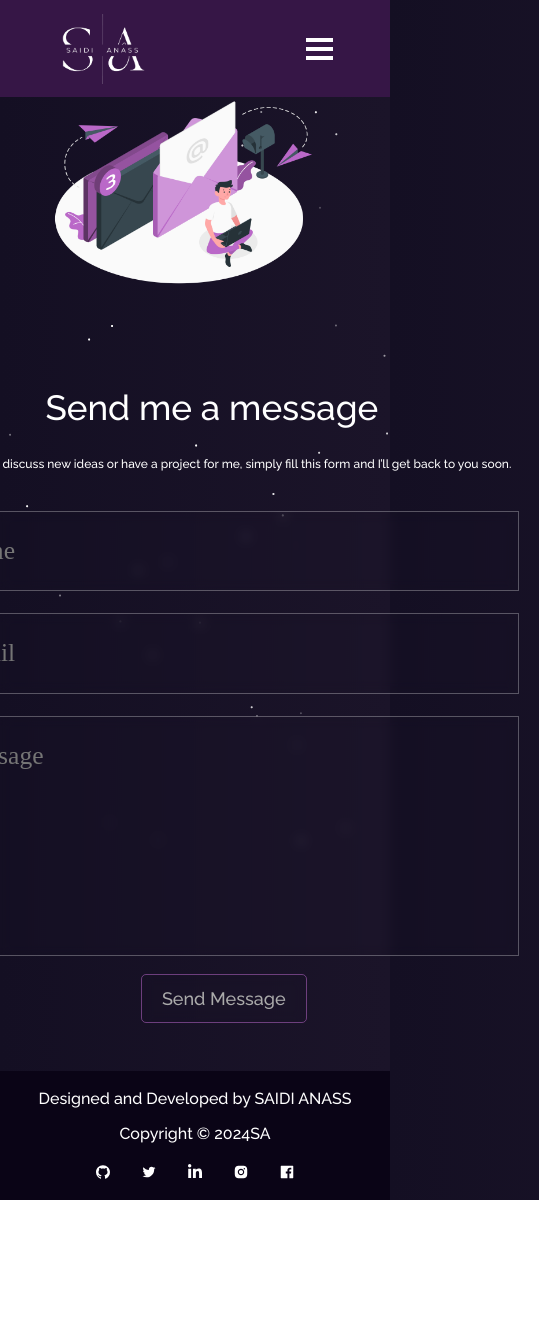
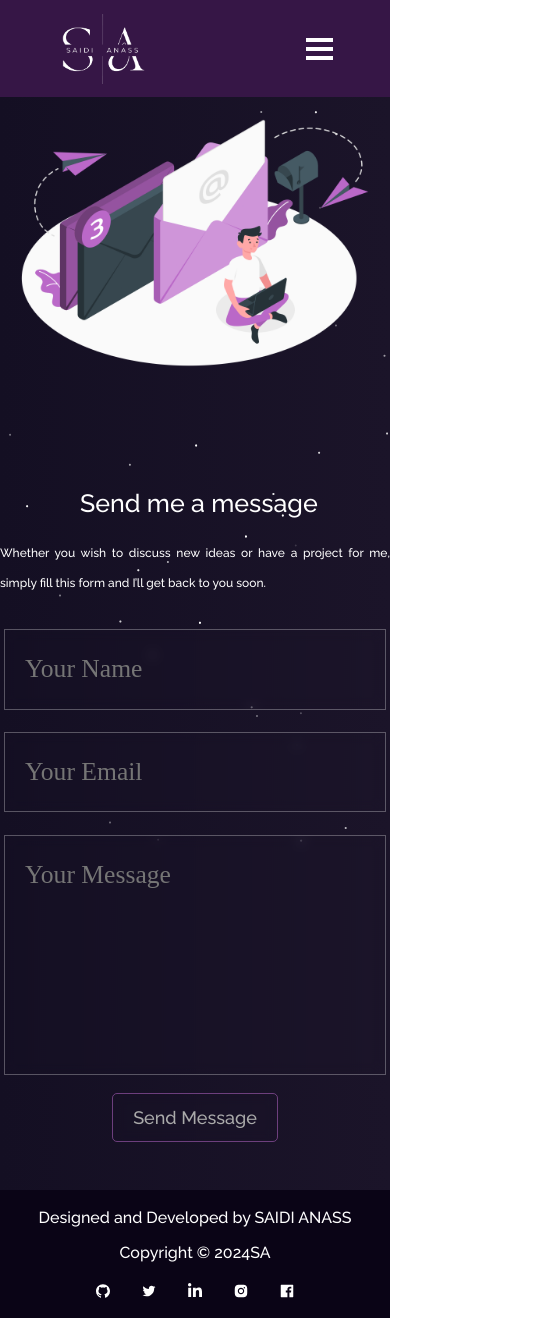
Before and after one commit to SaidiAnass11/Portfolio_saidi_anass_master, a React (Create React App) app: page /Contact in a window 390 px wide. Shown: the whole page, 539 px wide, since content can reach past the window. Before the commit the page ends 1200 px from the top, so only its background shows below. Built offline with nearby package versions, Linux system fonts and the light colour scheme; a small style sheet from the web is missing.

Commit message:
update responsive contact

```diff
--- a/src/style.css
+++ b/src/style.css
@@ -749,8 +749,6 @@ button:focus {
 
 .text_img img {
   width: 100%;
-  max-width: 100%;
-  height: auto;
   position: relative;
 }
 
@@ -885,38 +883,55 @@ button:focus {
   .contact form {
     margin-left: 25%;
   }
+  .text {
+    flex-direction: column-reverse;
+    text-align: center;
+  }
+  .text_img {
+    width: 100%;
+    max-width: 350%;
+  }
 }
 
 @media (max-width: 768px) {
   .text {
-    margin-left:8%;
+    flex-direction: column-reverse;
+    text-align: center;
   }
   .text_img {
-    width: 70%; /* Increased width for better visibility */
-    /* margin: 0 auto; */
+    width: 100%;
+    max-width: 350%;
   }
-  .text .text_desc {
-    width: 100%;
+  .text_img img {
+    margin-left: 0;
+  }
+   .text .text_desc {
+    text-align: justify;
+    margin-left: 0%;
+  }
+  .text h1 {
+    font-size: 25px;
+    margin-left: 2%;
   }
   .text .contact_note,
   .text .contact_infos p {
     max-width: 100%;
   }
   .contact form {
-    width: max-content;
-    margin-left: 6%;
+    width: 100%;
+    margin-left: 0;
   }
-  .s_btn {
-    margin-left: 15%;
+  .inp_send_btn {
+    margin-left: 0;
   }
 }
-
-@media (max-width: 480px) {
+@media (max-width: 1300px) {
   .contact_info {
     flex-direction: column;
   }
   .text_img img {
-    margin-left: 0;
+    width: 100%;
+    max-width: 350%;
   }
   .contact .message_sent {
     margin-left: 0;
@@ -925,18 +940,52 @@ button:focus {
     font-size: 18px;
   }
   .text h1 {
-    font-size: 35px;
+    font-size: 25px;
+    margin-left: 2%;
   }
   .contact form {
-    max-width: 92%;
+    width: 100%;
+    margin-left: 0;
   }
   #contact {
-    margin-left: -6%;
+    margin-left: 0;
   }
   .text .text_desc {
     text-align: justify;
+    margin-left: 0%;
   }
   .inp_send_btn {
-    margin-left: 8%;
+    margin-left: 0;
   }
 }
+
+@media (max-width: 480px) {
+  .contact_info {
+    flex-direction: column;
+  }
+
+  .contact .message_sent {
+    margin-left: 0;
+  }
+  .contact .message_sent h2 {
+    font-size: 18px;
+  }
+  .text h1 {
+    font-size: 25px;
+    margin-left: 2%;
+  }
+  .contact form {
+    width: 100%;
+    margin-left: 0;
+  }
+  #contact {
+    margin-left: 0;
+  }
+  .text .text_desc {
+    text-align: justify;
+    margin-left: 0%;
+  }
+  .inp_send_btn {
+    margin-left: 0;
+  }
+}
```
